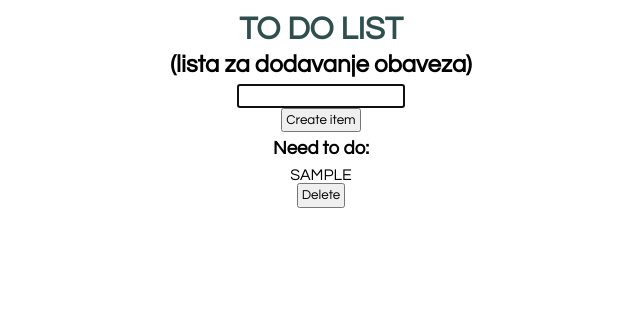
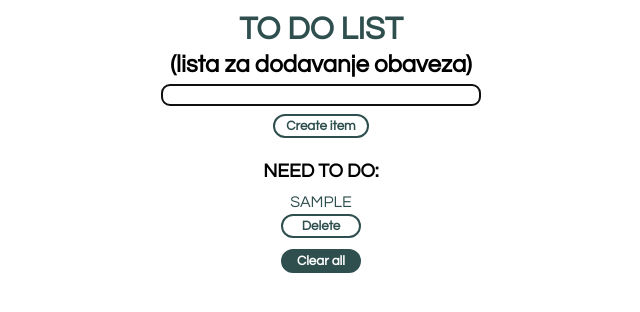
Before and after one commit to G0sp0da/To-do-list-RAW, a plain HTML site: page index.html in a window 1280 px wide. Both pictures are taken after typing "Sample" into the empty fields and a click on the button "Create item". Shown: the whole page, without its empty margins (319-959 px from the left). Drawn offline with Linux system fonts and the light colour scheme.

Commit message:
Add files via upload

```diff
--- a/actions.js
+++ b/actions.js
@@ -11,7 +11,7 @@ myForm.addEventListener("submit", (e) => {
 })
 
 function createItem(x) {
-  let myHTML = `<li id="myTodo">${x.toUpperCase()}<button onclick="deleteItem(this)">Delete</button></li>`
+  let myHTML = `<li id="myTodo" class="toDo">${x.toUpperCase()}<button onclick="deleteItem(this)" class="delBtn">Delete</button></li>`
   myList.insertAdjacentHTML("beforeend", myHTML)
   myField.value=""
   myField.focus()
@@ -23,3 +23,6 @@ function createItem(x) {
 function deleteItem(elementToDelete) {
 elementToDelete.parentElement.remove()
 }
+function clearAll() {
+  document.getElementById("myList").innerHTML=''
+}
--- a/index.html
+++ b/index.html
@@ -13,15 +13,15 @@
     <h2>(lista za dodavanje obaveza)</h2>
 
     <form id="myForm">
-      <input id="myField" type="text" autocomplete="off">
-    <button>Create item</button>
+      <input id="myField" class="myFld" type="text" autocomplete="off">
+      <button class="crBtn">Create item</button>
     </form>
 
     <h3>Need to do:</h3>
     <ul id="myList">
 
     </ul>
-
+    <button onclick = "clearAll()" class="clrBtn">Clear all</button>
   </div>
 <script src="actions.js"></script>
 </body>
--- a/style.css
+++ b/style.css
@@ -19,3 +19,67 @@ h1 {
     text-transform: uppercase;
     color: darkslategray;
 }
+h3 {
+    text-transform: uppercase;
+    font-size: 1.2rem;
+    margin-top: 1rem;
+    margin-bottom: 0.25rem;
+}
+.myFld {  /*polje za unos itema */
+    width: 20rem;
+    border: 0.1rem solid black;
+    border-radius: 0.5rem;
+}
+.myFld:active {
+    border: 0.1rem solid darkslategray;
+    border-radius: 1rem;
+}
+.crBtn { /*"create item" gumb */
+    width: 6rem;
+    margin-top: 0.5rem;
+    background-color: rgb(255, 255, 255);
+    color: darkslategray;
+    font-weight: bold;
+    border: 0.15rem solid darkslategray;
+    border-radius: 1rem;
+}
+.crBtn:hover {
+    border: 0.15rem solid rgb(0, 180, 180);
+    color: rgb(0, 180, 180);
+    font-size: 0.8rem;
+}
+.clrBtn { /*"clear all" gumb */
+    height: 1.5rem;
+    width: 5rem;
+    background-color: darkslategray;
+    color: white;
+    font-weight: bold;
+    border: 0.15rem solid rgba(0, 0, 0, 0);
+    border-radius: 1rem;
+}
+.clrBtn:hover {
+    background-color: rgb(0, 180, 180);
+    color: white;
+    font-weight: bold;
+    border: 0.15rem solid rgba(0, 0, 0, 0);
+    border-radius: 1rem;
+    font-size: 0.8rem;
+}
+.toDo {  /*tekst novostvorenog itema*/
+    color: darkslategray;
+}
+.delBtn {  /*"delete" gumb novostvorenog itema*/
+    margin: 0.25rem;
+    height: 1.5rem;
+    width: 5rem;
+    background-color: rgb(255, 255, 255);
+    color: darkslategray;
+    font-weight: bold;
+    border: 0.15rem solid darkslategray;
+    border-radius: 1rem;
+}
+.delBtn:hover {
+    border: 0.15rem solid rgb(0, 180, 180);
+    color: rgb(0, 180, 180);
+    font-size: 0.8rem;
+}
```
